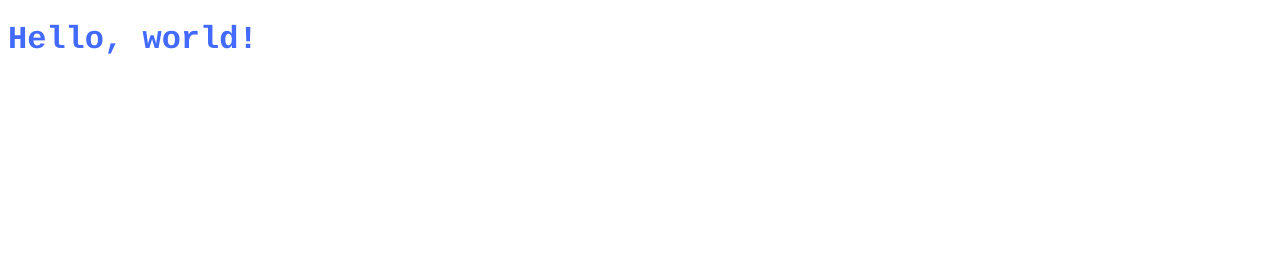
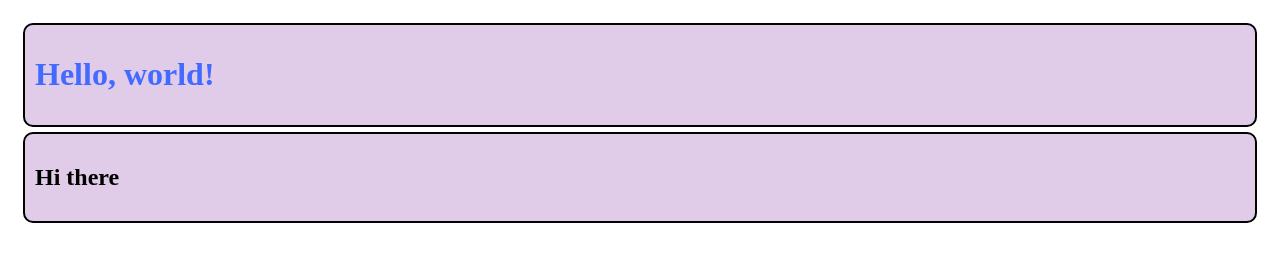
Before and after one commit to joegr/playgroundsite, a plain HTML site: page index.html in a window 1280 px wide. Drawn offline with nearby package versions, Linux system fonts and the light colour scheme.

Commit message:
All those commits

```diff
--- a/index.html
+++ b/index.html
@@ -5,7 +5,12 @@
     <link rel="stylesheet" type="text/css" href="playgroundcss.css">
   </head>
   <body>
-    <h1>Hello, world!</h1>
+    <div>
+      <h1>Hello, world!</h1>
+    </div>
+    <div>
+      <h2>Hi there</h2>
+    </div>
     <!-- jQuery (necessary for Bootstrap's JavaScript plugins) -->
     <script src="https://ajax.googleapis.com/ajax/libs/jquery/1.11.3/jquery.min.js"></script>
     <!-- Include all compiled plugins (below), or include individual files as needed -->
--- a/playgroundcss.css
+++ b/playgroundcss.css
@@ -1,5 +1,17 @@
+* {
+	padding:5px;
+}
+
 h1 {
-	font-family: Courier;
+	font-family: "Avenir Next";
 	font-size: 20;
 	color: #436AFF;
 }
+
+div {
+	display: block;
+	border: solid black 2px;
+	border-radius: 10px;
+	margin: 5px;
+	background-color:#E0CBE9;
+}
```
